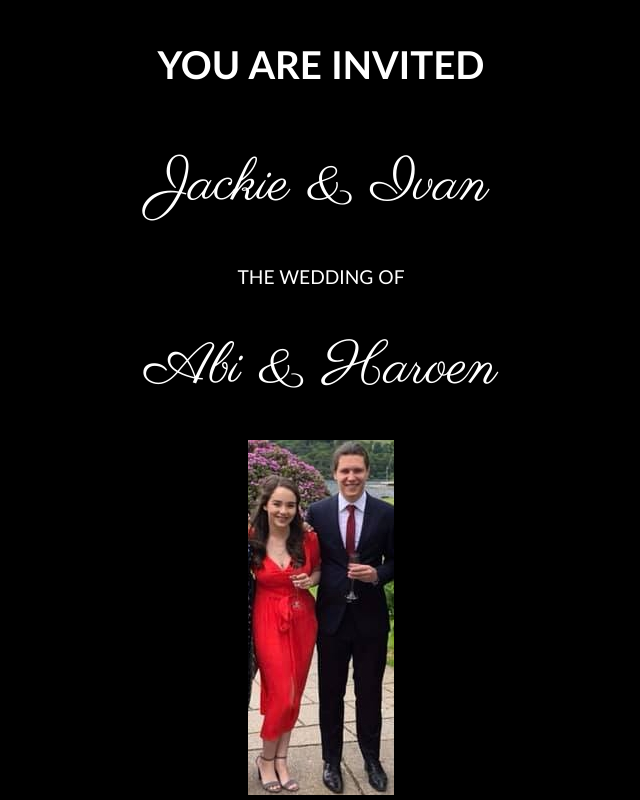
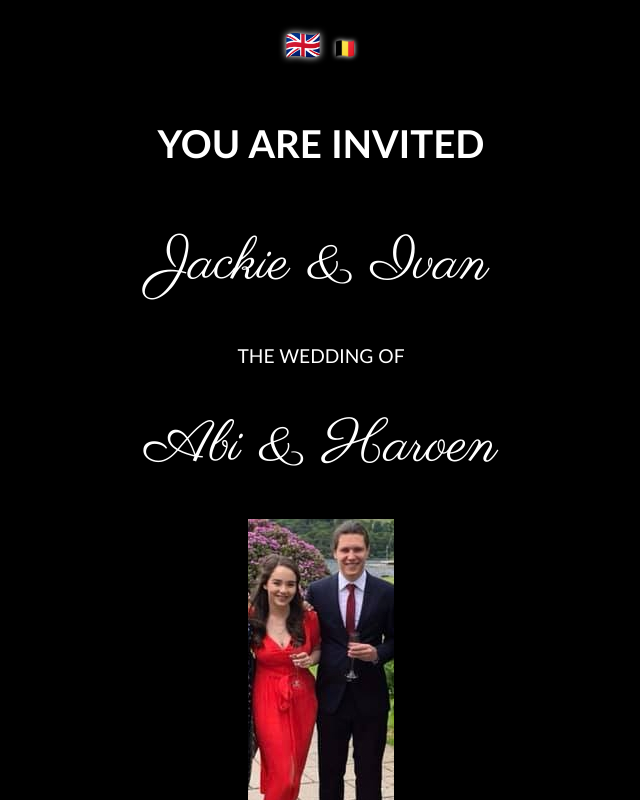
Before and after one commit to Haroenv/wedding-website, a React (Create React App) app: page / in a window 1280 px wide. Shown: the top 800 px of the page, without its empty margins (319-959 px from the left). Built offline with nearby package versions, Linux system fonts and the light colour scheme.

Commit message:
language picker

```diff
--- a/src/App.tsx
+++ b/src/App.tsx
@@ -114,6 +114,20 @@ const App: FunctionComponent<{
 
   return (
     <>
+      <div className="languages">
+        <button
+          className={`language ${language === 'en' ? 'active' : ''}`}
+          onClick={() => setLanguage('en')}
+        >
+          🇬🇧
+        </button>
+        <button
+          className={`language ${language === 'nl' ? 'active' : ''}`}
+          onClick={() => setLanguage('nl')}
+        >
+          🇧🇪
+        </button>
+      </div>
       <h1 className="futura">{getText('you_are_invited')}</h1>
       <p className="script subtitle">{name}</p>
       <p className="futura">{getText('the_wedding_of')}</p>
--- a/src/index.css
+++ b/src/index.css
@@ -129,3 +129,23 @@ p {
 .inline-radio hr {
   margin: 0;
 }
+
+.languages {
+  /* TODO: decide on position */
+  /* position: absolute; */
+  /* top: 0; */
+  /* right: 0; */
+  /* margin: 1em; */
+}
+
+button.language {
+  background: none;
+  color: inherit;
+  font: inherit;
+  border: none;
+  text-shadow: 0 0 0.25em currentColor;
+}
+
+button.language.active {
+  font-size: 1.5em;
+}
```
